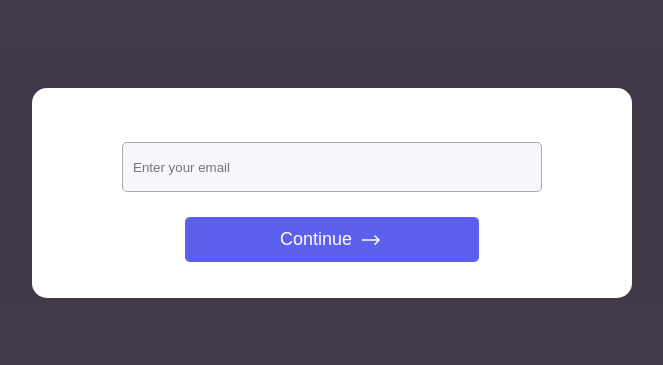
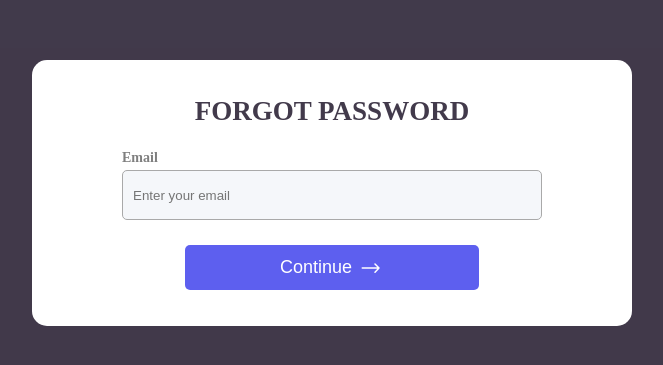
Before and after one commit to Africa-Trainovation-Consulting/newATC, a React (Create React App) app: page /forgotPassword in a window 1280 px wide. Shown: the part 207-572 px from the top of the page, without its empty margins (308-971 px from the left). Built offline with nearby package versions, Linux system fonts and the light colour scheme.

Commit message:
forgotpassword  modal done dusted.

```diff
--- a/src/Sass/style.scss
+++ b/src/Sass/style.scss
@@ -204,6 +204,9 @@ button {
         display: block;
     }
 }
+.forgot{
+    display: block;
+}
 h1{
     display: none;
 }
--- a/src/components/ForgotPassword.js
+++ b/src/components/ForgotPassword.js
@@ -1,6 +1,7 @@
 import React from "react";
 import Backdrop from './HOC'
 import { Link } from 'react-router-dom'
+import Formgroup from '../layouts/FormGroup';
 function ForgotPassword(props) {
     function continueHandler(event) {
         event.stopPropagation();
@@ -8,16 +9,11 @@ function ForgotPassword(props) {
     }
     return (
         <>
-            <span className='flex_btn'>
-                <h1>
-                    {props.title}
+                <h1 className='forgot'>
+                    FORGOT PASSWORD
                 </h1>
-            </span>
             <form action='post'>
-                <span className="form-group">
-                    <label for="Email"> {props.label} </label>
-                    <input type="email" name="email" placeholder="Enter your email" />
-                </span>
+            <Formgroup label='Email' htmlFor='Email' type='email' name='email' placeholder='Enter your email' />
                 <Link to='/createNewPassword'>
                     <button type="submit" onClick={continueHandler}> Continue <svg xmlns="http://www.w3.org/2000/svg" width="27" height="10" viewBox="0 0 37 20" fill="none">
                         <path d="M35.5 10H2M35.5 10L27.5 18.5M35.5 10L27.5 2" stroke="white" stroke-width="3" stroke-linecap="round" stroke-linejoin="round" />
```
